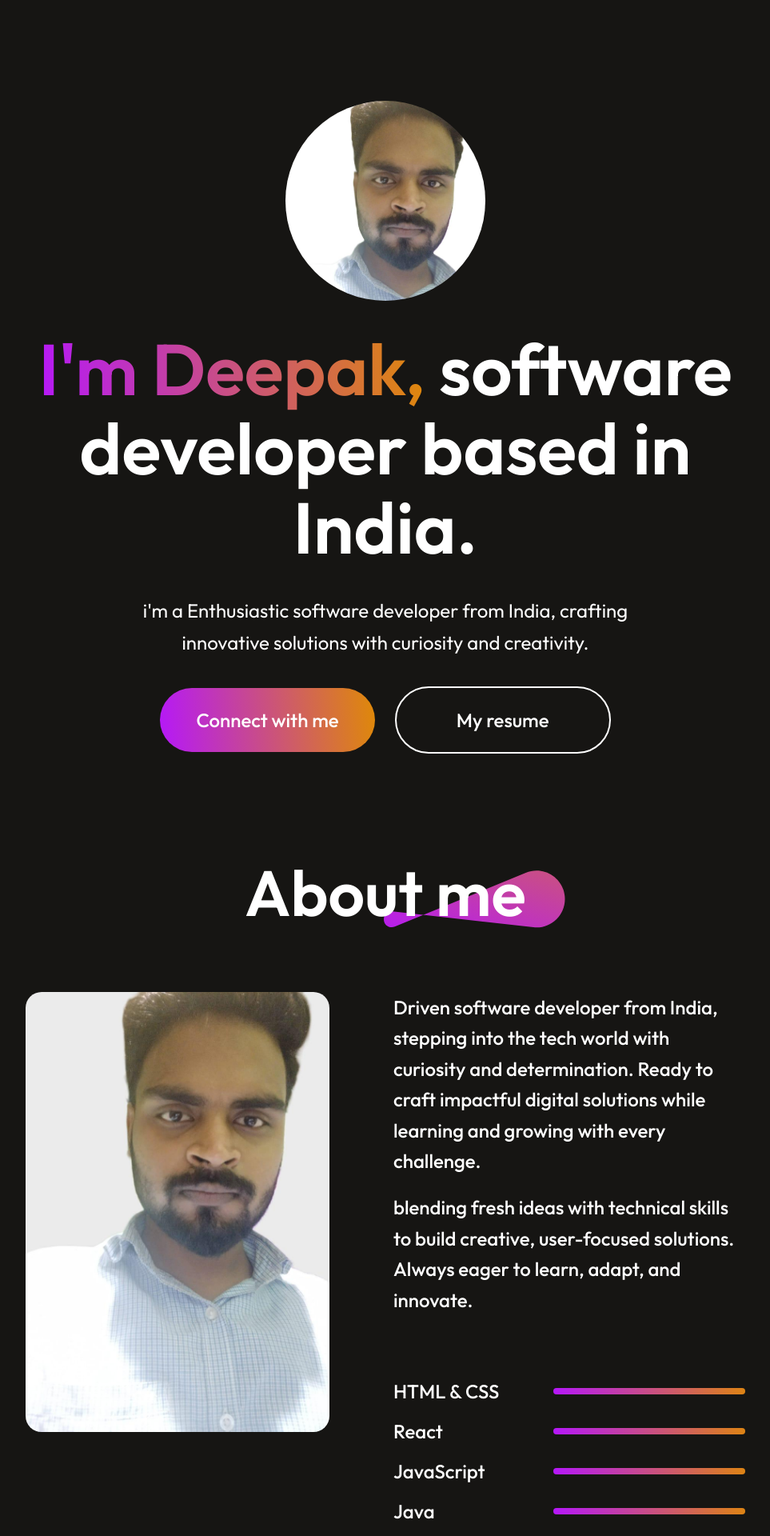
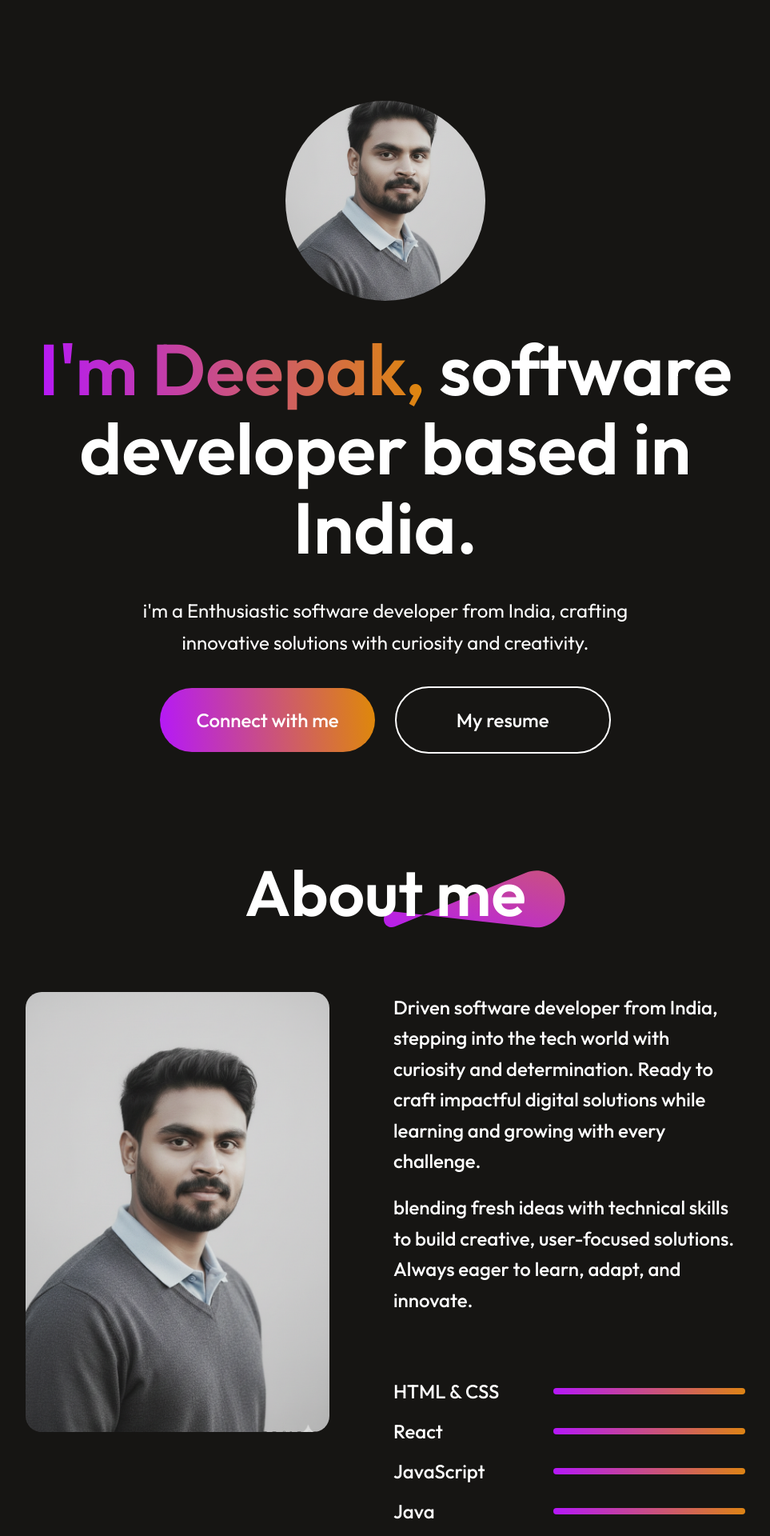
Before and after one commit to Deepak6205/my-portfolio, a React (Vite) app: page / in a window 1280 px wide. Shown: the part 160-2080 px from the top of the page at 80% size, without its empty margins (158-1121 px from the left). Built offline with nearby package versions, Linux system fonts and the light colour scheme.

Commit message:
update profile

```diff
--- a/src/components/About/About.jsx
+++ b/src/components/About/About.jsx
@@ -1,6 +1,6 @@
 import "./About.css";
 import theme_pattern from "../../assets/theme_pattern.svg";
-import profile_img2 from "../../assets/profile_img2.jpg";
+import side_profile from "../../assets/side_profile.png";
 const About = () => {
   return (
     <div id="about" className="about">
@@ -10,7 +10,7 @@ const About = () => {
       </div>
       <div className="about-sections">
         <div className="about-left">
-          <img src={profile_img2} alt="aboutprofile" />
+          <img src={side_profile} alt="aboutprofile" />
         </div>
         <div className="about-right">
           <div className="about-para">
--- a/src/components/Hero/Hero.jsx
+++ b/src/components/Hero/Hero.jsx
@@ -1,5 +1,5 @@
 import "./Hero.css";
-import profile_img3 from "../../assets/profile_img3.jpg";
+import side_profile from "../../assets/side_profile.png";
 
 
 const Hero = () => {
@@ -12,7 +12,7 @@ const Hero = () => {
 
   return (
     <div id="home" className="hero">
-      <img src={profile_img3} alt="profile" />
+      <img src={side_profile} alt="profile" />
       <h1>
         <span>I'm Deepak,</span> software developer based in India.
       </h1>
```
Also changed, not shown: src/assets/profile_img4.png (added), src/assets/side_profile.png (added).
